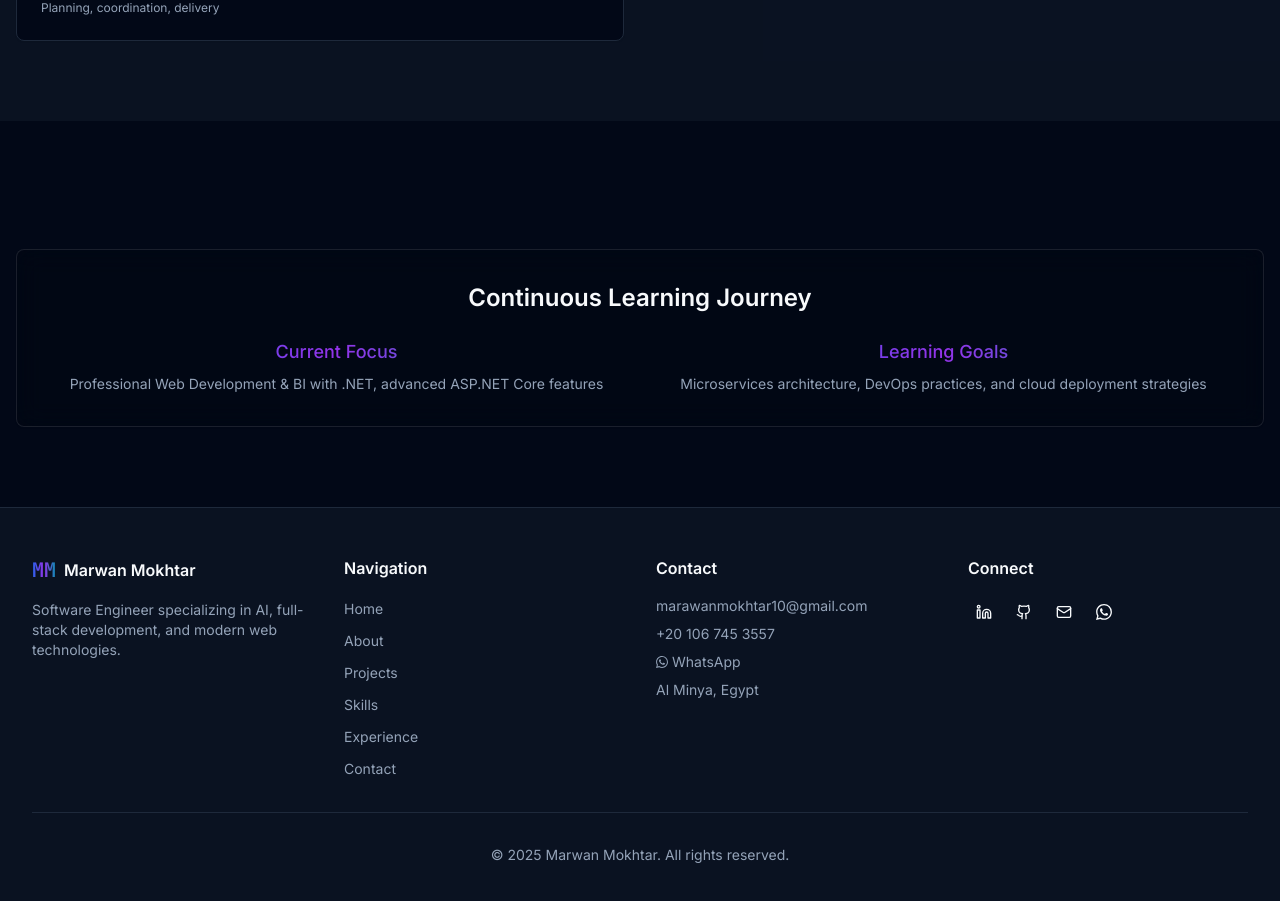
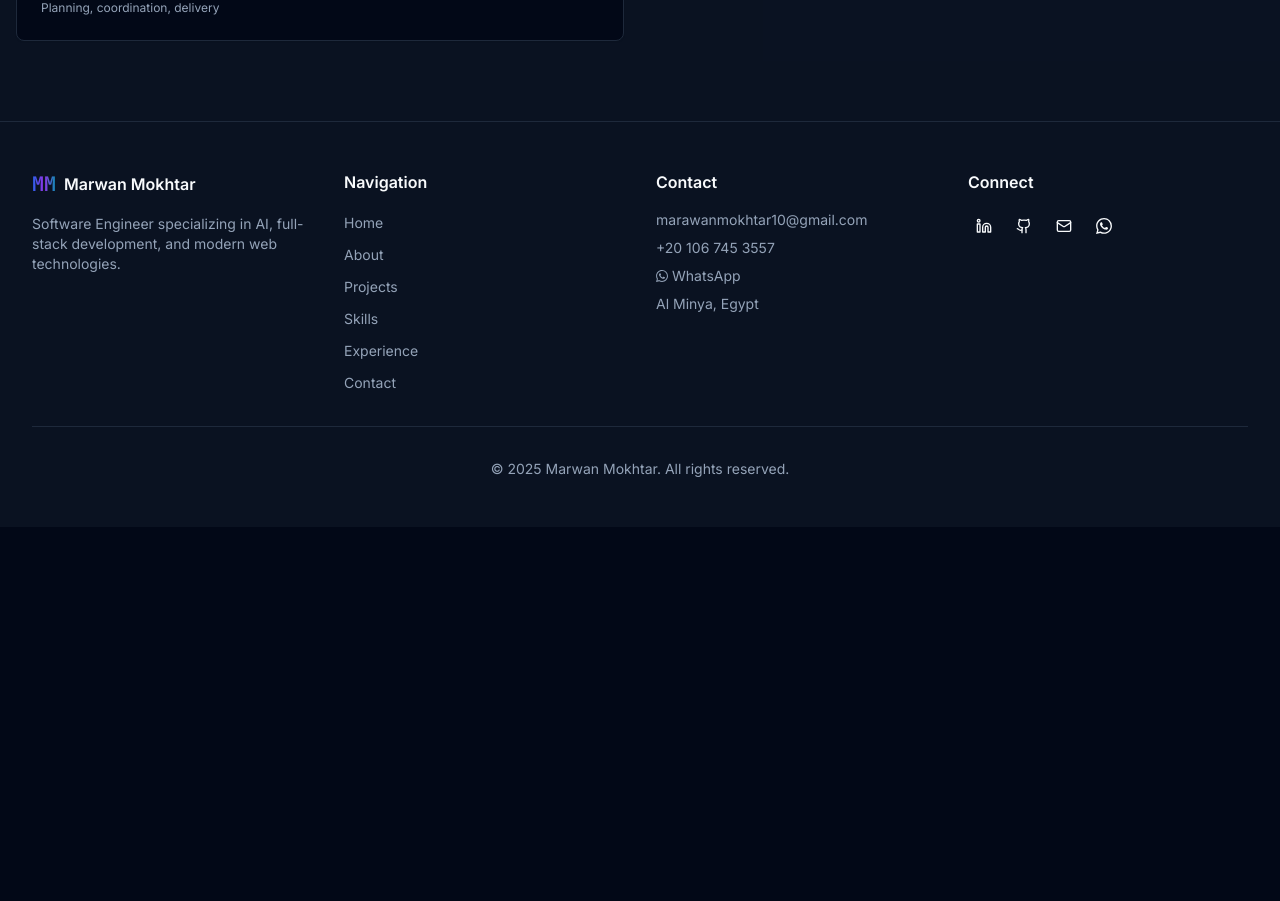
Before and after one commit to marawan10/my-portfolio, a Next.js app: page /skills in a window 1280 px wide. Shown: the part 2480-3381 px from the top of the page. After the commit the page ends 3007 px from the top, so only its background shows below. Built offline with nearby package versions, Linux system fonts and the light colour scheme.

Commit message:
Update page.tsx

```diff
--- a/app/skills/page.tsx
+++ b/app/skills/page.tsx
@@ -1,7 +1,7 @@
 import { Metadata } from "next"
 import { SkillsHero } from "@/components/skills/skills-hero"
 import { SkillsGrid } from "@/components/skills/skills-grid"
-import { SkillsChart } from "@/components/skills/skills-chart"
+
 
 export const metadata: Metadata = {
   title: "Skills",
@@ -13,7 +13,7 @@ export default function SkillsPage() {
     <div className="pt-16">
       <SkillsHero />
       <SkillsGrid />
-      <SkillsChart />
+
     </div>
   )
 }
```
